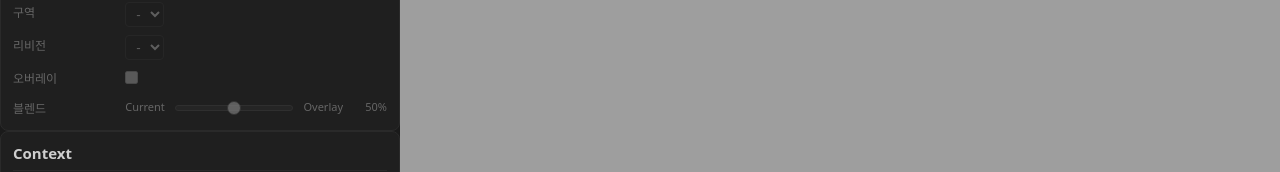
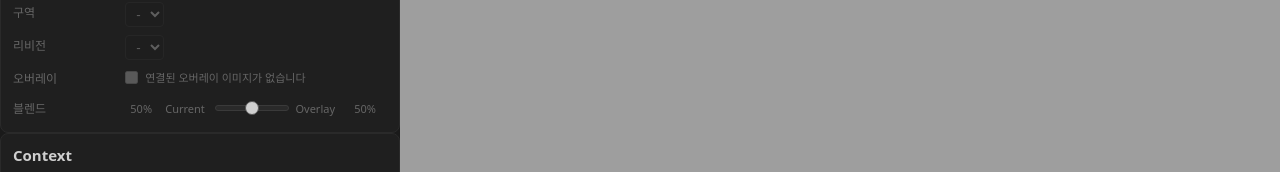
Before and after one commit to Donghunn-Lee/drawing-viewer, a React (Vite) app: page / in a window 1280 px wide. Shown: the part 168-340 px from the top of the page. Built offline with nearby package versions, Linux system fonts and the light colour scheme.

Commit message:
refactor: refine overlay blend slider layout and labels

```diff
--- a/src/features/viewer/ViewerPane/ViewerPane.module.css
+++ b/src/features/viewer/ViewerPane/ViewerPane.module.css
@@ -271,13 +271,19 @@
   letter-spacing: 0.02em;
 }
 
-/* ---- Overlay Blend Slider ---- */
+/* ========== Overlay Blend Slider ========== */
 
 .blendRow {
-  display: flex;
+  display: grid;
+  grid-template-columns: 32px auto 1fr auto 44px;
   align-items: center;
-  gap: 8px;
+  column-gap: 8px;
+
   width: 100%;
+  min-width: 0;
+}
+
+.blendRow > div {
   min-width: 0;
 }
 
@@ -285,18 +291,19 @@
   font-size: 11px;
   color: #8a8a8a;
   user-select: none;
+  white-space: nowrap;
 }
 
 .blendValue {
   font-size: 11px;
   color: #cfcfcf;
   user-select: none;
-  min-width: 36px;
-  text-align: right;
+  white-space: nowrap;
+  text-align: center;
 }
 
 .blendSlider {
-  flex: 1;
+  width: 100%;
   min-width: 0;
   height: 16px;
   appearance: none;
@@ -323,7 +330,7 @@
   appearance: none;
   width: 14px;
   height: 14px;
-  margin-top: -5px; /* centers thumb on 6px track */
+  margin-top: -5px;
   border-radius: 999px;
   background: #cfcfcf;
   border: 1px solid #555;
@@ -343,18 +350,9 @@
   color: #666;
 }
 
-.controlCell[data-disabled='true'] .blendSlider::-webkit-slider-runnable-track {
-  opacity: 0.6;
-}
-
-.controlCell[data-disabled='true'] .blendSlider::-moz-range-track {
-  opacity: 0.6;
-}
-
-.controlCell[data-disabled='true'] .blendSlider::-webkit-slider-thumb {
-  opacity: 0.6;
-}
-
+.controlCell[data-disabled='true'] .blendSlider::-webkit-slider-runnable-track,
+.controlCell[data-disabled='true'] .blendSlider::-moz-range-track,
+.controlCell[data-disabled='true'] .blendSlider::-webkit-slider-thumb,
 .controlCell[data-disabled='true'] .blendSlider::-moz-range-thumb {
   opacity: 0.6;
 }
--- a/src/features/viewer/ViewerPane/sections/ViewerSelectSection.tsx
+++ b/src/features/viewer/ViewerPane/sections/ViewerSelectSection.tsx
@@ -32,11 +32,15 @@ export const ViewerSelectSection = ({ state, siteOptions, drawing, setContext }:
     });
 
   const overlayFileName = overlayInfo ? overlayInfo.src.replace('/drawings/', '') : undefined;
-
+  const overlayDescription = availability.overlay
+    ? overlayFileName
+    : '연결된 오버레이 이미지가 없습니다';
   const overlayOpacity = normalized.overlay.opacity ?? 0.5;
   const overlayOpacityPercent = Math.round(overlayOpacity * 100);
+  const overlayControlsDisabled = !availability.overlay || !normalized.overlay.enabled;
 
-  const overlayControlsDisabled = !availability.overlay || !normalized.overlay.enabled;
+  const blendPercent = overlayOpacityPercent;
+  const currentPercent = 100 - blendPercent;
 
   return (
     <>
@@ -105,7 +109,7 @@ export const ViewerSelectSection = ({ state, siteOptions, drawing, setContext }:
         label="오버레이"
         checked={normalized.overlay.enabled}
         disabled={!availability.overlay}
-        description={overlayFileName}
+        description={overlayDescription}
         onChange={(v) =>
           setContext((p) => ({
             ...p,
@@ -121,15 +125,16 @@ export const ViewerSelectSection = ({ state, siteOptions, drawing, setContext }:
         <span className={styles.label}>블렌드</span>
 
         <div className={styles.blendRow}>
+          <span className={styles.blendValue}>{currentPercent}%</span>
           <span className={styles.blendLabel}>Current</span>
-
+          <div>
             <input
               className={styles.blendSlider}
               type="range"
               min={0}
               max={100}
               step={5}
-            value={overlayOpacityPercent}
+              value={blendPercent}
               disabled={overlayControlsDisabled}
               onChange={(e) => {
                 const next = Number(e.target.value) / 100;
@@ -140,9 +145,9 @@ export const ViewerSelectSection = ({ state, siteOptions, drawing, setContext }:
               }}
               aria-label="Blend current and overlay"
             />
-
+          </div>
           <span className={styles.blendLabel}>Overlay</span>
-          <span className={styles.blendValue}>{overlayOpacityPercent}%</span>
+          <span className={styles.blendValue}>{blendPercent}%</span>
         </div>
       </div>
     </>
```
Lines whose indentation alone changed are shown as unchanged.
